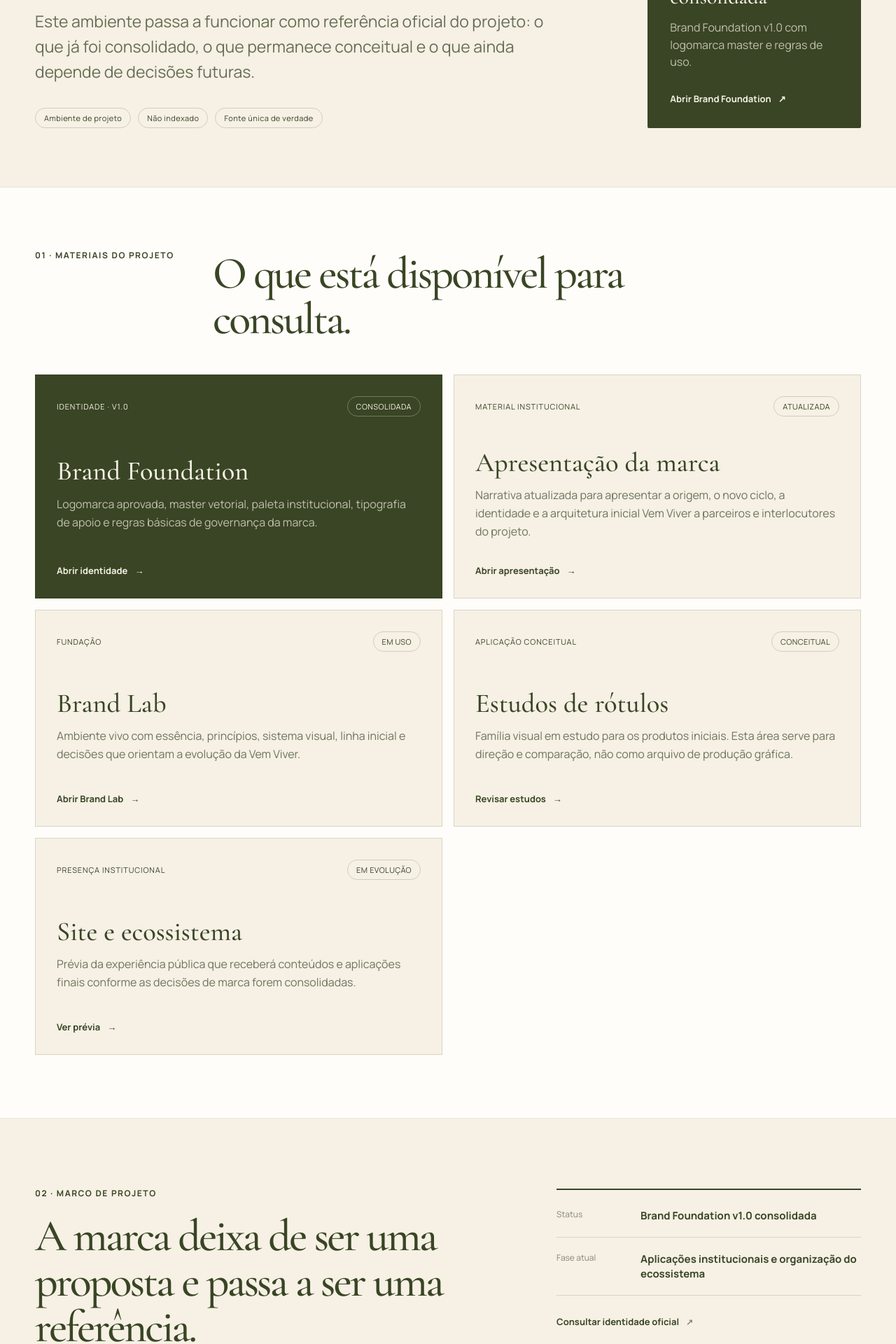
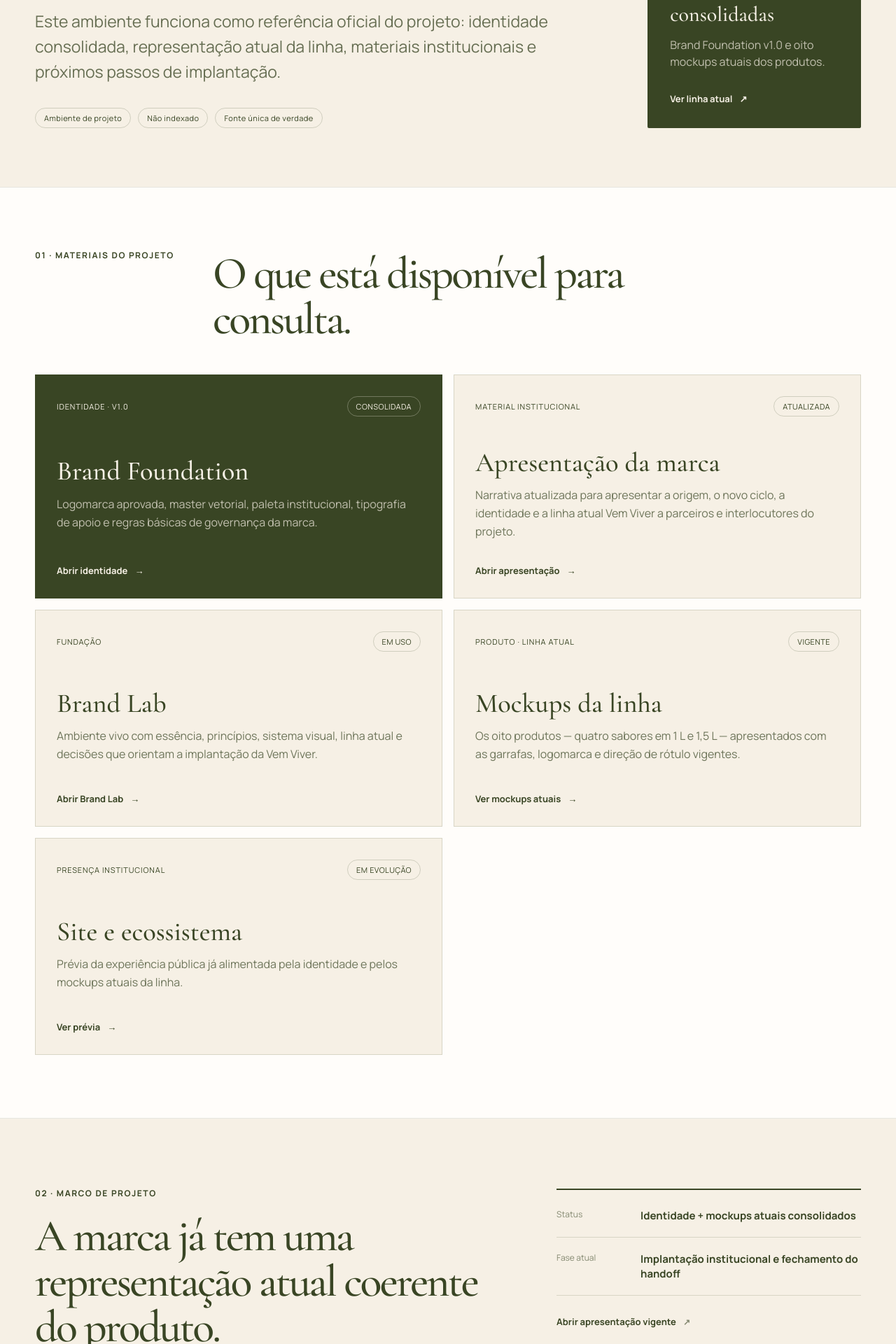
Before and after one commit to contatoagenciawin-ichthus/vemviver, a Next.js app: page /apresentacao in a window 1280 px wide. Shown: the part 480-2400 px from the top of the page at 70% size. Built offline with nearby package versions, Linux system fonts and the light colour scheme.

Commit message:
Update project hub to reflect approved product mockups

```diff
--- a/src/app/apresentacao/page.tsx
+++ b/src/app/apresentacao/page.tsx
@@ -22,7 +22,7 @@
   {
     eyebrow: "Material institucional",
     title: "Apresentação da marca",
-    copy: "Narrativa atualizada para apresentar a origem, o novo ciclo, a identidade e a arquitetura inicial Vem Viver a parceiros e interlocutores do projeto.",
+    copy: "Narrativa atualizada para apresentar a origem, o novo ciclo, a identidade e a linha atual Vem Viver a parceiros e interlocutores do projeto.",
     status: "Atualizada",
     href: "/apresentacao/institucional",
     action: "Abrir apresentação",
@@ -31,25 +31,25 @@
   {
     eyebrow: "Fundação",
     title: "Brand Lab",
-    copy: "Ambiente vivo com essência, princípios, sistema visual, linha inicial e decisões que orientam a evolução da Vem Viver.",
+    copy: "Ambiente vivo com essência, princípios, sistema visual, linha atual e decisões que orientam a implantação da Vem Viver.",
     status: "Em uso",
     href: "/brand-lab",
     action: "Abrir Brand Lab",
     featured: false,
   },
   {
-    eyebrow: "Aplicação conceitual",
-    title: "Estudos de rótulos",
-    copy: "Família visual em estudo para os produtos iniciais. Esta área serve para direção e comparação, não como arquivo de produção gráfica.",
-    status: "Conceitual",
+    eyebrow: "Produto · linha atual",
+    title: "Mockups da linha",
+    copy: "Os oito produtos — quatro sabores em 1 L e 1,5 L — apresentados com as garrafas, logomarca e direção de rótulo vigentes.",
+    status: "Vigente",
     href: "/brand-lab/rotulos",
-    action: "Revisar estudos",
+    action: "Ver mockups atuais",
     featured: false,
   },
   {
     eyebrow: "Presença institucional",
     title: "Site e ecossistema",
-    copy: "Prévia da experiência pública que receberá conteúdos e aplicações finais conforme as decisões de marca forem consolidadas.",
+    copy: "Prévia da experiência pública já alimentada pela identidade e pelos mockups atuais da linha.",
     status: "Em evolução",
     href: "/site-preview",
     action: "Ver prévia",
@@ -58,10 +58,10 @@
 ] as const;
 
 const roadmap = [
-  ["01", "Usar a apresentação institucional como material vigente", "A narrativa para parceiros passa a usar exclusivamente a identidade consolidada e o estágio real do projeto."],
-  ["02", "Completar as aplicações institucionais", "Substituir versões antigas da marca no site, materiais comerciais e demais pontos de contato em evolução."],
-  ["03", "Validar a arquitetura do portfólio", "Ajustar linha, nomenclaturas, mensagens e aplicações conceituais antes de qualquer preparação de gráfica."],
-  ["04", "Abrir a fase de produção quando houver insumos", "Somente com embalagem, fabricante e fornecedor definidos entram faca, substrato, prova de cor e pré-impressão."],
+  ["01", "Usar a apresentação institucional como material vigente", "A narrativa para parceiros passa a usar exclusivamente a identidade consolidada e os mockups atuais da linha."],
+  ["02", "Completar a implantação institucional", "Revisar site, materiais comerciais e demais pontos de contato para que utilizem somente os ativos vigentes."],
+  ["03", "Fechar o handoff da marca", "Organizar o pacote definitivo de identidade e aplicações para entrega ao Liasch, separando arquivos oficiais de material histórico."],
+  ["04", "Abrir a fase gráfica em etapa própria", "Faca, substrato, perfil de cor, acabamentos e pré-impressão serão tratados quando a produção gráfica for efetivamente iniciada."],
 ] as const;
 
 export default function PresentationHubPage() {
@@ -82,7 +82,7 @@
           <p className={styles.eyebrow}>Marca · sistema visual · presença institucional</p>
           <h1>Um único lugar para acompanhar a evolução da <em>Vem Viver.</em></h1>
           <p className={styles.lead}>
-            Este ambiente passa a funcionar como referência oficial do projeto: o que já foi consolidado, o que permanece conceitual e o que ainda depende de decisões futuras.
+            Este ambiente funciona como referência oficial do projeto: identidade consolidada, representação atual da linha, materiais institucionais e próximos passos de implantação.
           </p>
           <div className={styles.heroTags} aria-label="Status do ambiente">
             <span>Ambiente de projeto</span>
@@ -92,9 +92,9 @@
         </div>
         <aside className={styles.heroAside}>
           <span className={styles.asideLabel}>Marco atual</span>
-          <strong>Identidade visual consolidada</strong>
-          <p>Brand Foundation v1.0 com logomarca master e regras de uso.</p>
-          <Link href="/brand-lab/identidade">Abrir Brand Foundation <span aria-hidden="true">↗</span></Link>
+          <strong>Marca e linha visual consolidadas</strong>
+          <p>Brand Foundation v1.0 e oito mockups atuais dos produtos.</p>
+          <Link href="/brand-lab/rotulos">Ver linha atual <span aria-hidden="true">↗</span></Link>
         </aside>
       </section>
 
@@ -123,21 +123,21 @@
       <section className={styles.approval} aria-labelledby="aprovacao">
         <div className={styles.approvalIntro}>
           <p className={styles.sectionIndex}>02 · Marco de projeto</p>
-          <h2 id="aprovacao">A marca deixa de ser uma proposta e passa a ser uma referência.</h2>
+          <h2 id="aprovacao">A marca já tem uma representação atual coerente do produto.</h2>
           <p>
-            A logomarca aprovada e sua fundação visual passam a orientar todas as novas aplicações. Estudos anteriores continuam disponíveis apenas como histórico ou material conceitual, sem prevalecer sobre a master atual.
+            A logomarca aprovada, a Brand Foundation e os novos mockups passam a orientar todas as aplicações principais. Estudos anteriores permanecem apenas como memória de processo e não devem competir com os ativos vigentes.
           </p>
         </div>
         <div className={styles.approvalPanel}>
           <div>
             <span>Status</span>
-            <strong>Brand Foundation v1.0 consolidada</strong>
+            <strong>Identidade + mockups atuais consolidados</strong>
           </div>
           <div>
             <span>Fase atual</span>
-            <strong>Aplicações institucionais e organização do ecossistema</strong>
+            <strong>Implantação institucional e fechamento do handoff</strong>
           </div>
-          <Link href="/brand-lab/identidade">Consultar identidade oficial <span aria-hidden="true">↗</span></Link>
+          <Link href="/apresentacao/institucional">Abrir apresentação vigente <span aria-hidden="true">↗</span></Link>
         </div>
       </section>
 
@@ -162,7 +162,7 @@
       <footer className={styles.footer}>
         <BrandLogo />
         <p>
-          Ambiente temporário de projeto hospedado sob o domínio Empório Liasch. A produção gráfica de rótulos será tratada como uma fase independente quando embalagem, fabricante e fornecedor estiverem definidos.
+          Ambiente temporário de projeto hospedado sob o domínio Empório Liasch. A Casa Granda está confirmada como fabricante/envasador; o fechamento de pré-impressão e produção gráfica permanece como etapa técnica independente.
         </p>
       </footer>
     </main>
```
